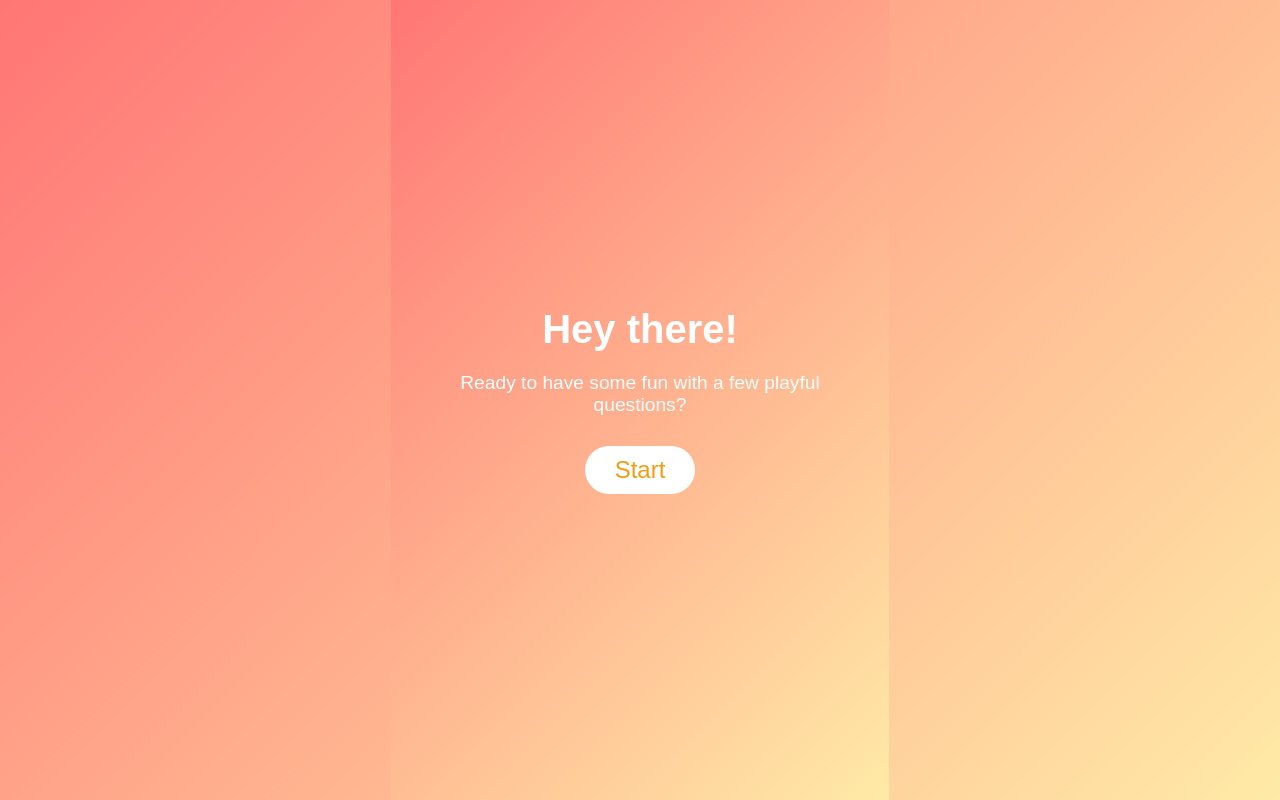
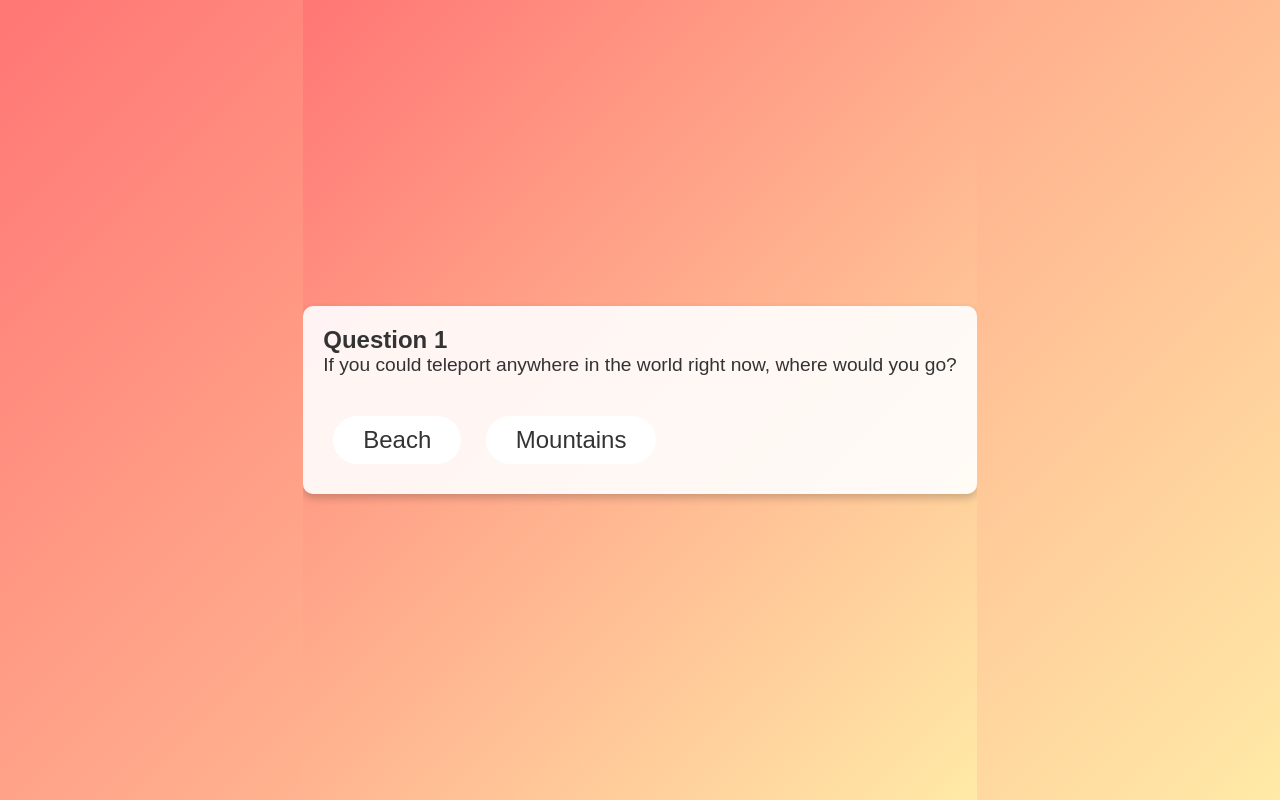
Before and after one commit to hunterwrecker01/Proto.Vol1.forSBA, a plain HTML site: page index.html in a window 1280 px wide. Both pictures are taken after a click on the button "Start". Drawn offline with Linux system fonts and the light colour scheme.

Commit message:
index.html

```diff
--- a/index.html
+++ b/index.html
@@ -41,7 +41,7 @@
             font-size: 1.2rem;
             margin-bottom: 30px;
         }
-        .start-btn {
+        .start-btn, .response-btn {
             font-size: 1.5rem;
             padding: 10px 30px;
             color: #f39c12;
@@ -51,21 +51,51 @@
             cursor: pointer;
             transition: transform 0.3s ease, background-color 0.3s ease;
         }
-        .start-btn:hover {
+        .start-btn:hover, .response-btn:hover {
             background-color: #ffeaa7;
             transform: scale(1.1);
+        }
+        .question-card {
+            display: none;
+            padding: 20px;
+            color: #333;
+            background: rgba(255, 255, 255, 0.9);
+            border-radius: 10px;
+            box-shadow: 0 4px 8px rgba(0, 0, 0, 0.2);
+            animation: fadeIn 1s ease forwards;
+        }
+        @keyframes fadeIn {
+            from { opacity: 0; transform: translateY(10px); }
+            to { opacity: 1; transform: translateY(0); }
+        }
+        .response-btn {
+            margin: 10px;
+            color: #333;
         }
     </style>
 </head>
 <body>
-    <div class="container">
+    <div class="container" id="landing-page">
         <h1>Hey there!</h1>
         <p>Ready to have some fun with a few playful questions?</p>
-        <button class="start-btn" onclick="startQuestions()">Start</button>
+        <button class="start-btn" onclick="showQuestion()">Start</button>
     </div>
+
+    <div class="question-card" id="question-card">
+        <h2>Question 1</h2>
+        <p>If you could teleport anywhere in the world right now, where would you go?</p>
+        <button class="response-btn" onclick="nextQuestion()">Beach</button>
+        <button class="response-btn" onclick="nextQuestion()">Mountains</button>
+    </div>
+
     <script>
-        function startQuestions() {
-            alert("Let's get started with the questions!"); // Placeholder for moving to the first question
+        function showQuestion() {
+            document.getElementById("landing-page").style.display = "none";
+            document.getElementById("question-card").style.display = "block";
+        }
+
+        function nextQuestion() {
+            alert("More questions coming soon!"); // Placeholder for additional questions
         }
     </script>
 </body>
```
